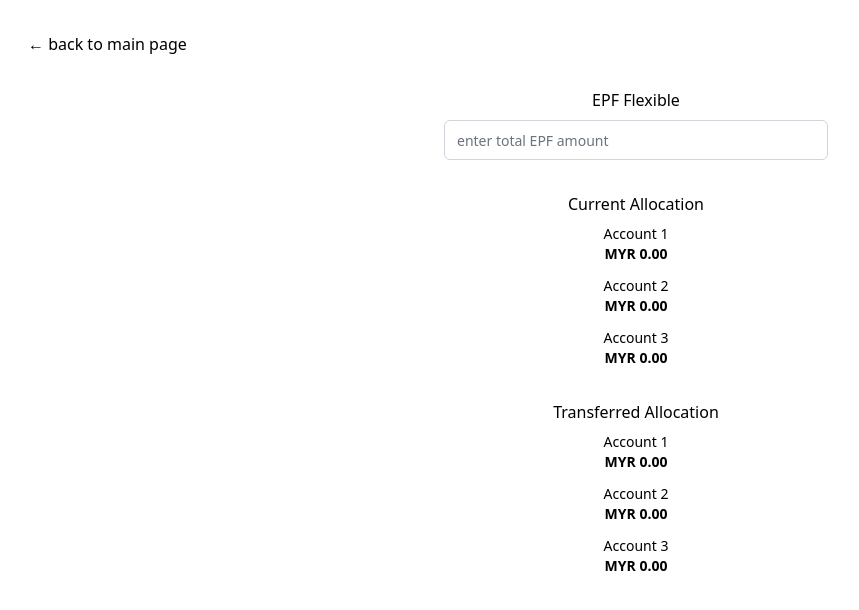
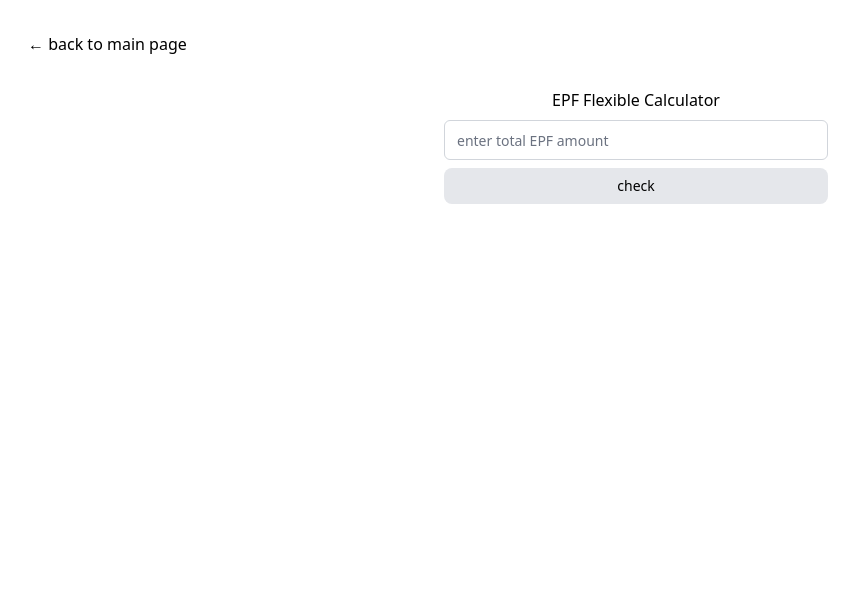
Before and after one commit to afrieirham/tools, a Next.js app: page /epf-flexible in a window 1280 px wide. Shown: the top 610 px of the page, without its empty margins (4-863 px from the left). Built offline with nearby package versions, Linux system fonts and the light colour scheme.

Commit message:
add human friendly explanation

```diff
--- a/src/pages/epf-flexible.tsx
+++ b/src/pages/epf-flexible.tsx
@@ -2,13 +2,26 @@
 
 function EPFFlexible() {
   const [input, setInput] = useState("");
+  const [amount, setAmount] = useState(0);
 
-  const amount = Number(input ?? 0);
+  const hasAmount = amount > 0;
+
   const currentAccount1 = (amount * 70) / 100;
   const currentAccount2 = (amount * 30) / 100;
 
   const case1 = currentAccount2 >= 3000;
   const case2 = currentAccount2 > 1000;
+  const case3 = currentAccount2 <= 1000;
+
+  const getEpfCase = () => {
+    if (case1) {
+      return 1;
+    } else if (case2) {
+      return 2;
+    } else return 3;
+  };
+
+  const caseTitle = case1 ? 1 : case2 ? 2 : 3;
 
   const getNextAccount2 = () => {
     if (case1) {
@@ -47,8 +60,14 @@
           ← back to main page
         </a>
       </div>
-      <div className="flex flex-col items-center w-full max-w-sm mx-auto space-y-2">
-        <h1 className="text-center">EPF Flexible</h1>
+      <form
+        onSubmit={(e) => {
+          e.preventDefault();
+          setAmount(Number(input));
+        }}
+        className="flex flex-col items-center w-full max-w-sm mx-auto space-y-2"
+      >
+        <h1 className="text-center">EPF Flexible Calculator</h1>
         <input
           type="number"
           value={input}
@@ -56,10 +75,47 @@
           required
           onChange={(e) => {
             setInput(e.target.value);
+            setAmount(0);
           }}
           className="flex w-full h-10 max-w-sm px-3 py-2 mx-auto text-sm border border-gray-300 rounded-md border-input bg-background ring-offset-background placeholder:text-muted-foreground focus-visible:outline-none focus-visible:ring-2 focus-visible:ring-ring focus-visible:ring-offset-2 disabled:cursor-not-allowed disabled:opacity-50"
         />
+        <button className="w-full max-w-sm py-2 text-sm bg-gray-200 rounded-lg hover:bg-gray-300">
+          check
+        </button>
+      </form>
+      {hasAmount && (
+        <div className="flex flex-col items-center w-full max-w-sm mx-auto">
+          <p>
+            Your Account 2 balance is <b>{ringgit.format(currentAccount2)}</b>
+          </p>
+          <p>
+            Which means you are in <b>case {caseTitle}</b>
+          </p>
+          <p className="mt-8">If you opt-in for the Initial Amount Transfer,</p>
         </div>
+      )}
+      {hasAmount && getEpfCase() === 1 && (
+        <div className="flex flex-col items-center w-full max-w-sm mx-auto text-center">
+          <p>Your Account 2 (30%) will be split as below:</p>
+          <p>5% will go to Account 1</p>
+          <p>15% will stay in Account 2</p>
+          <p>10% will go to Account 3</p>
+        </div>
+      )}
+      {hasAmount && getEpfCase() === 2 && (
+        <div className="flex flex-col items-center w-full max-w-sm mx-auto text-center">
+          <p>RM1,000 will be transfered to Account 3</p>
+          <p>The remaining will stay in Account 2</p>
+          <p>No transfer will be made to Account 1</p>
+        </div>
+      )}
+      {hasAmount && getEpfCase() === 3 && (
+        <div className="flex flex-col items-center w-full max-w-sm mx-auto text-center">
+          <p>All of your Account 2 balance will go to Account 3</p>
+        </div>
+      )}
+
+      {hasAmount && (
         <div className="flex flex-col items-center w-full max-w-sm mx-auto space-y-2">
           <p>Current Allocation</p>
           <div className="text-sm text-center space-y-3">
@@ -77,6 +133,8 @@
             </div>
           </div>
         </div>
+      )}
+      {hasAmount && (
         <div className="flex flex-col items-center w-full max-w-sm mx-auto space-y-2">
           <p>Transferred Allocation</p>
           <div className="text-sm text-center space-y-3">
@@ -94,6 +152,7 @@
             </div>
           </div>
         </div>
+      )}
     </div>
   );
 }
```
Lines whose indentation alone changed are shown as unchanged.
